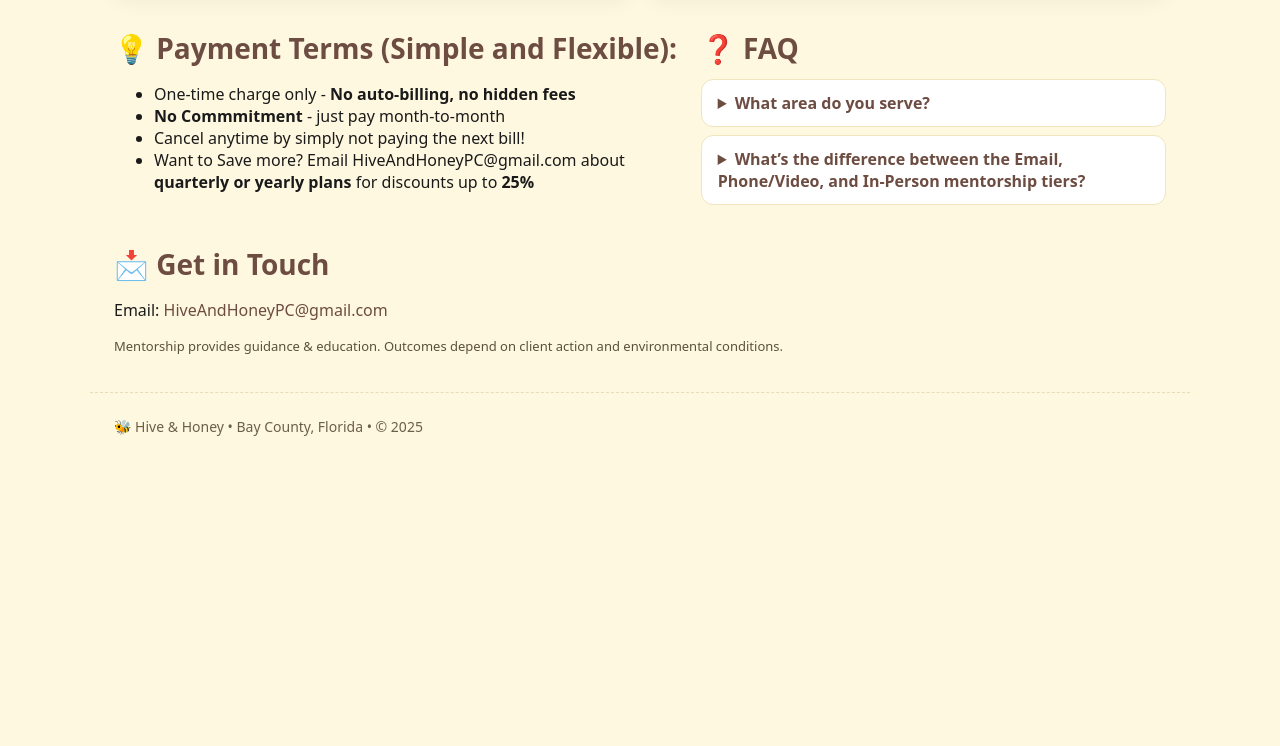
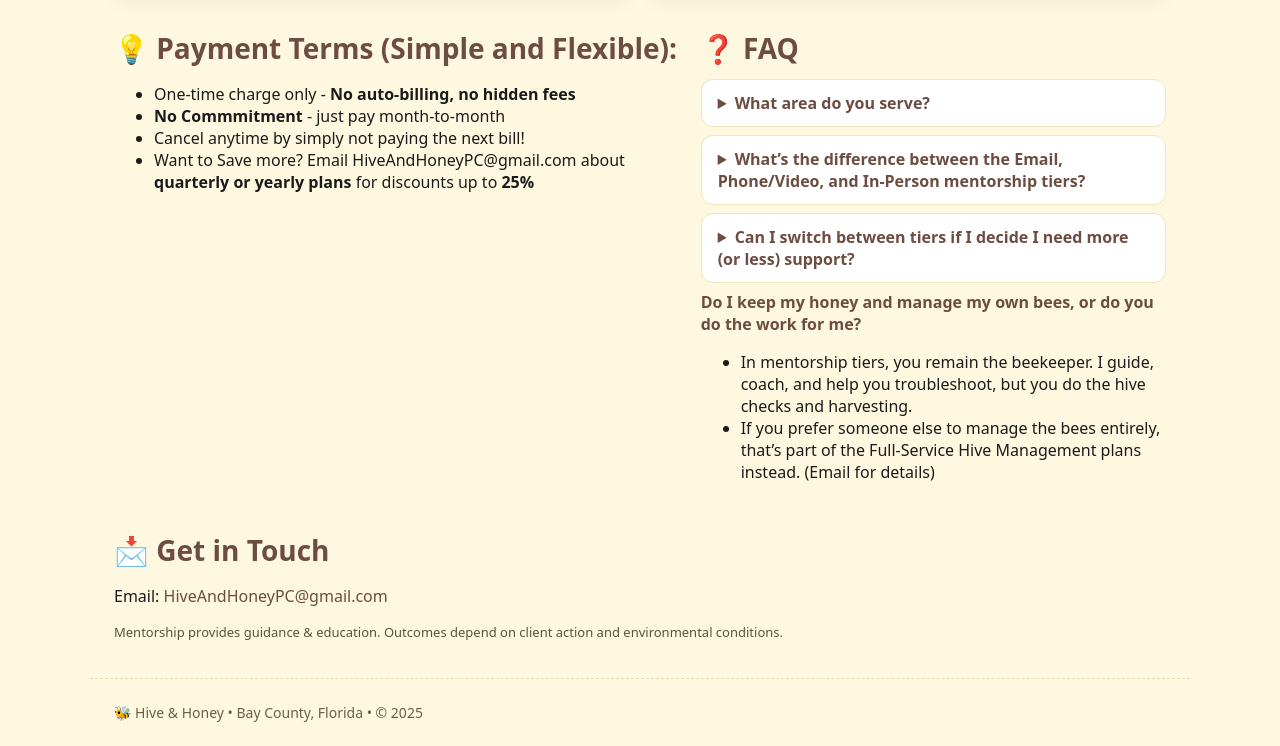
Before and after one commit to CharlesCromer/Hive-And-Honey, a plain HTML site: page index.html in a window 1280 px wide. Shown: the part 1307-2053 px from the top of the page. Before the commit the page ends 1767 px from the top, so only its background shows below. Drawn offline with Linux system fonts and the light colour scheme.

Commit message:
Update index.html

```diff
--- a/index.html
+++ b/index.html
@@ -168,6 +168,12 @@
           <li>📞 Phone/Video → Great for new beekeepers who want real-time support, photo reviews, and direct calls.</li>
           <li>🤝 In-Person → Designed for hands-on learners who want live hive checks, demonstrations, and side-by-side coaching.</li>
         </UL></p></details>
+        <details><summary>Can I switch between tiers if I decide I need more (or less) support?</summary>Yes! 🐝 You can upgrade or downgrade at any time. Many new beekeepers start with Phone/Video support and move to In-Person during their first season, then scale back once they feel confident.</details>
+        <detals><summary>Do I keep my honey and manage my own bees, or do you do the work for me?</summary>
+          <ul>
+            <li>In mentorship tiers, you remain the beekeeper. I guide, coach, and help you troubleshoot, but you do the hive checks and harvesting.</li>
+            <li>If you prefer someone else to manage the bees entirely, that’s part of the Full-Service Hive Management plans instead. (Email for details)</li>
+          </ul></detals>
       </div>
     </section>
 
```
